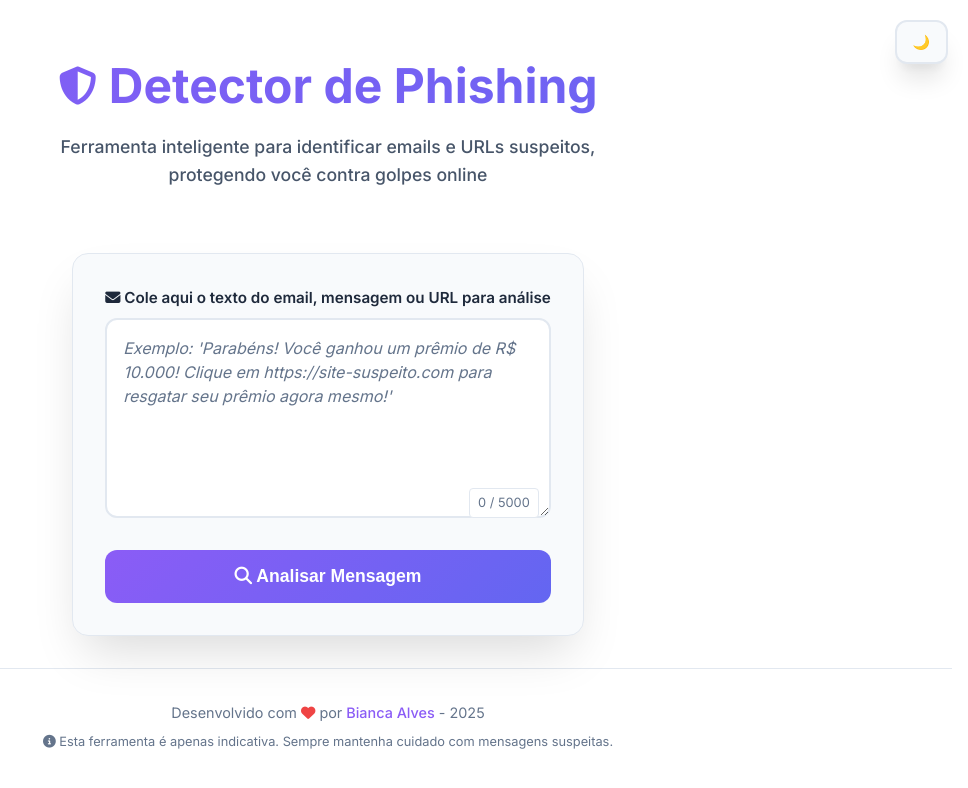
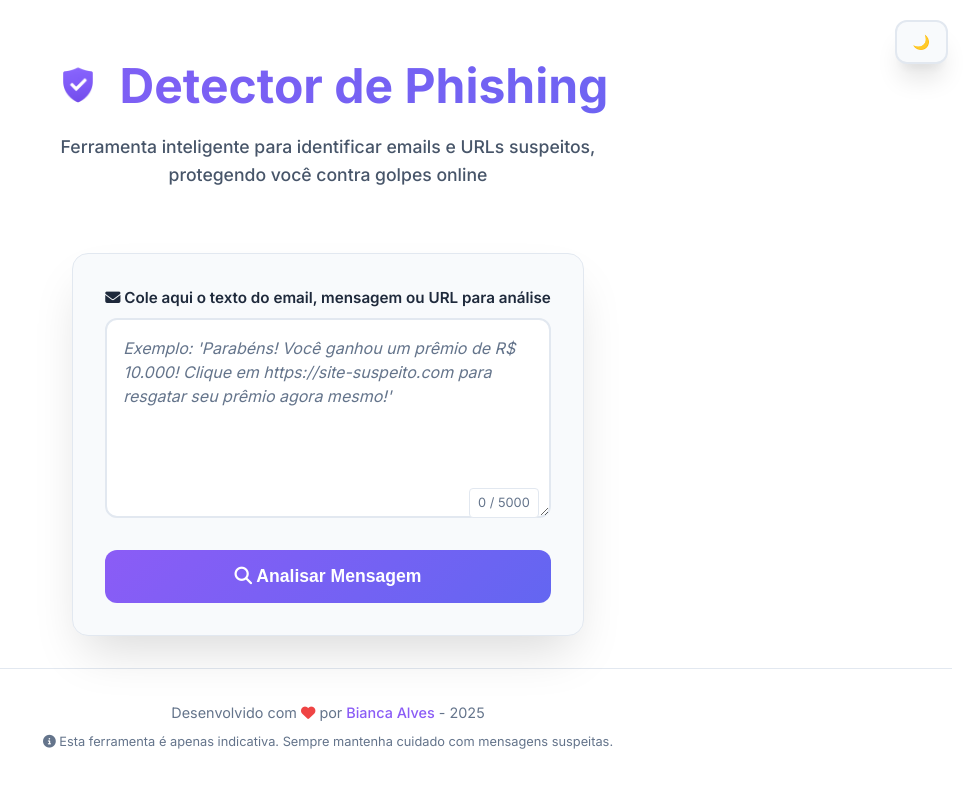
Before and after one commit to biancaalvess/No-Phishing, a plain HTML site: page templates/index.html in a window 1280 px wide. Shown: the whole page, without its empty margins (312-1280 px from the left). Drawn offline with Linux system fonts and the light colour scheme.

Commit message:
Update index.html

```diff
--- a/templates/index.html
+++ b/templates/index.html
@@ -15,7 +15,7 @@
     <button id="toggle-theme">🌙</button>
     <header class="header">
         <h1>
-            <i class="fas fa-shield-alt icon" aria-hidden="true"></i>
+            <img src="/static/img/escudo.ico" alt="Escudo" class="icon" style="width: 60px; height: 60px; vertical-align: middle;">
             Detector de Phishing
         </h1>
         <p>Ferramenta inteligente para identificar emails e URLs suspeitos, protegendo você contra golpes online</p>
```
